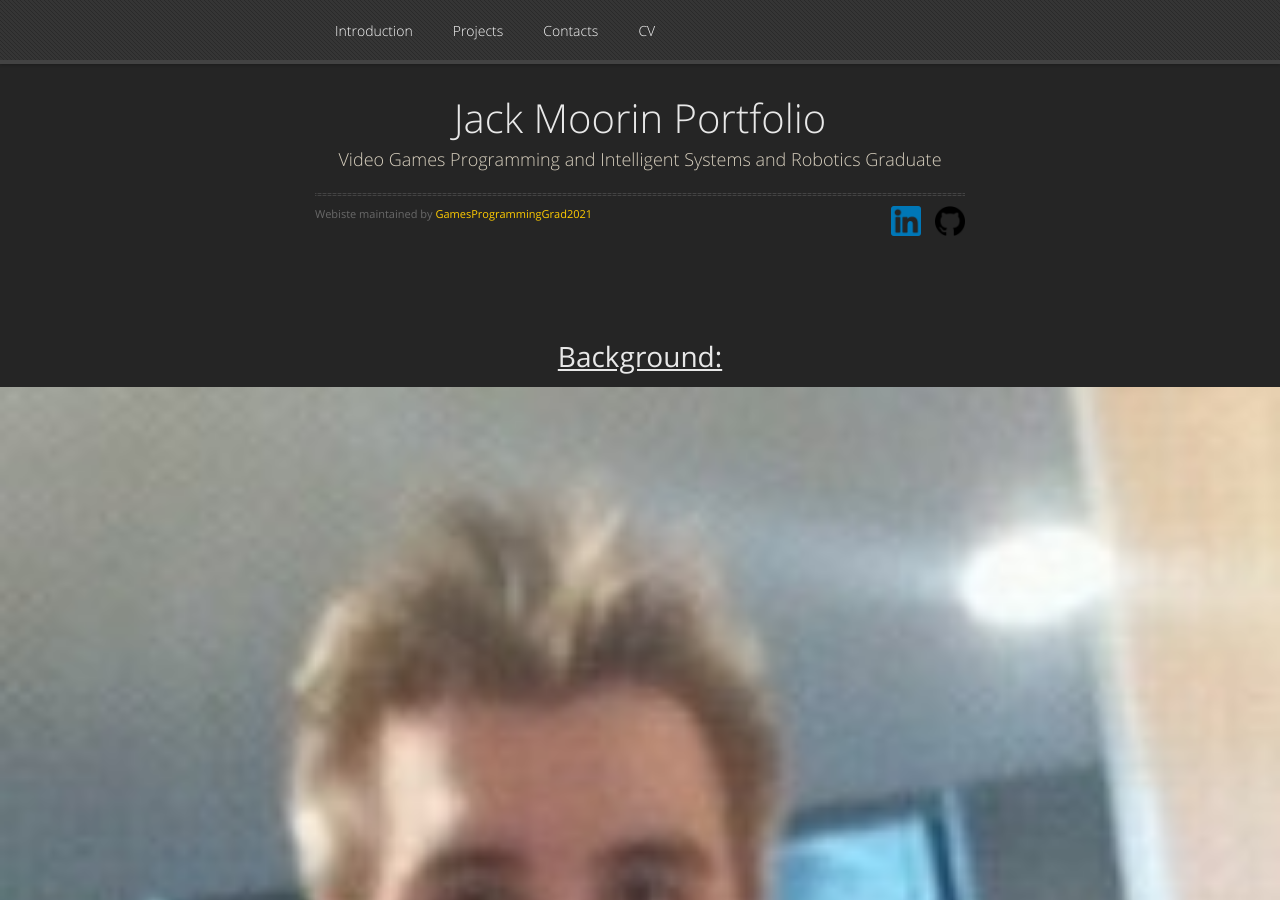
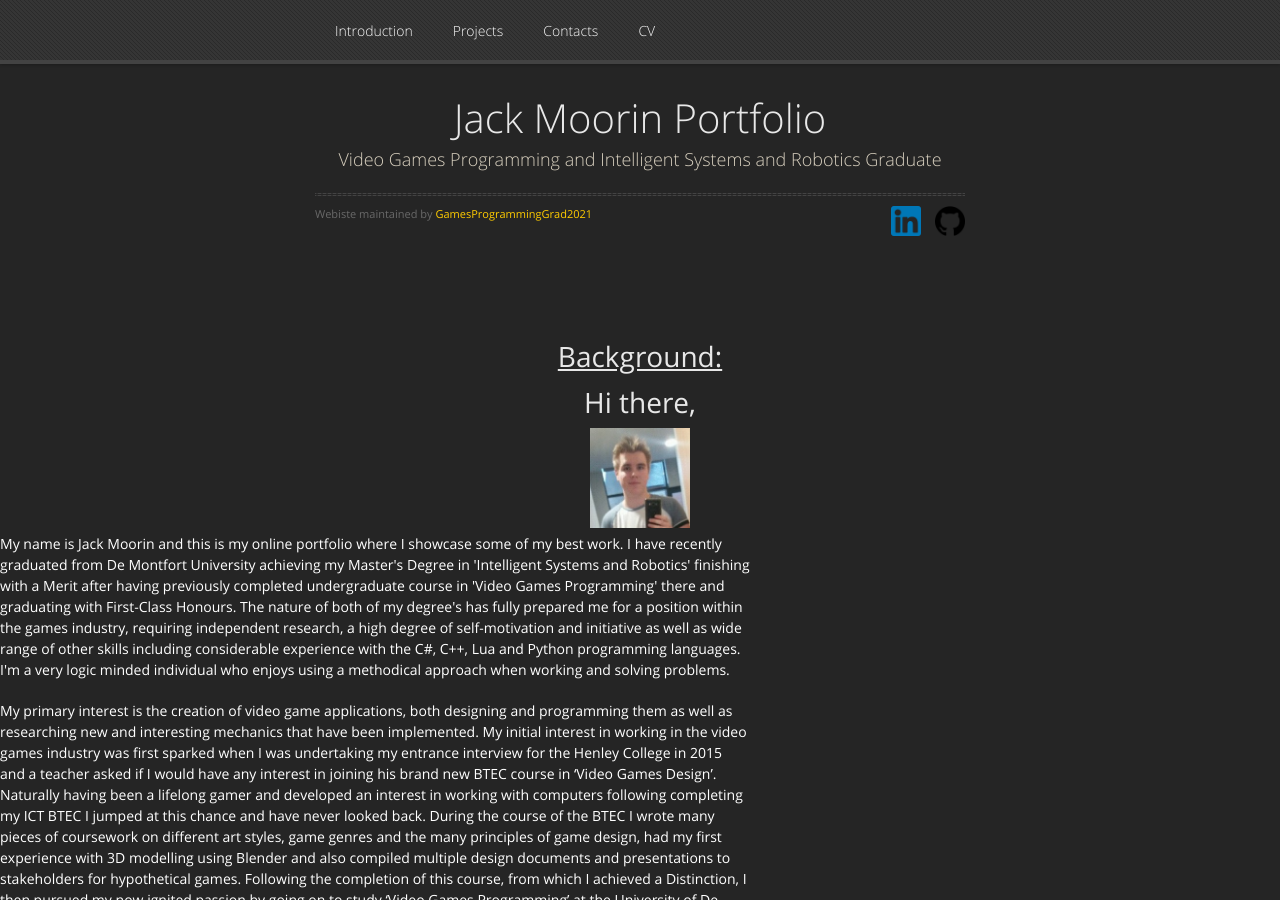
Before and after one commit to GamesProgrammingGrad2021/GamesProgrammingGrad2021.github.io, a Jekyll site: the page built from index.md, in a window 1280 px wide and 900 px high. Built offline with Jekyll 4.4.1, drawn with Linux system fonts in a browser that asks for light colours; nearby versions of some CDN libraries; our own code applies the rules of GitHub Pages for plain Markdown files.

Commit message:
Update default.html

```diff
--- a/_layouts/default.html
+++ b/_layouts/default.html
@@ -194,9 +194,9 @@
 	<div id="intro" style="padding-top: 0px;">
 		<div class="introduction">
 			<h1 style="padding-bottom: 5px;"><u>Background:</u></h1>
-			<img src="Portfolio_Profile_Image.jpg" alt="Profile_Picture" style="width:100%; allign: center;">
+			<h1>Hi there,</h1>
+			<img src="Portfolio_Profile_Image.jpg" alt="Profile_Picture" style="width:100px; height:100px; allign: left;">
 			<div class="introduction_text">
-				<h1>Hi there,</h1>
 				<p>
 				My name is Jack Moorin and this is my online portfolio where I showcase some of my best work. I have recently graduated from De Montfort
 				University achieving my Master's Degree in 'Intelligent Systems and Robotics' finishing with a Merit after having previously completed
```
